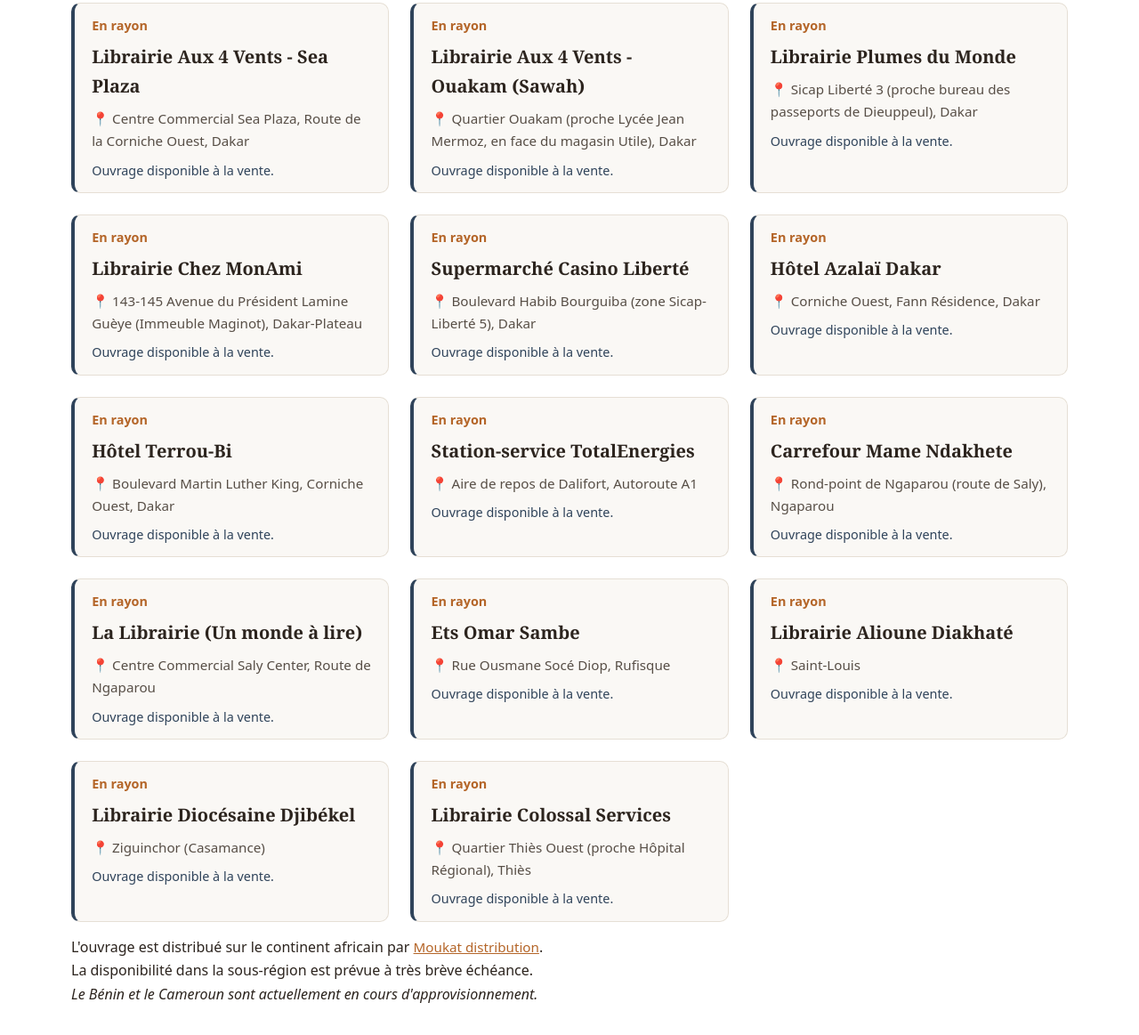
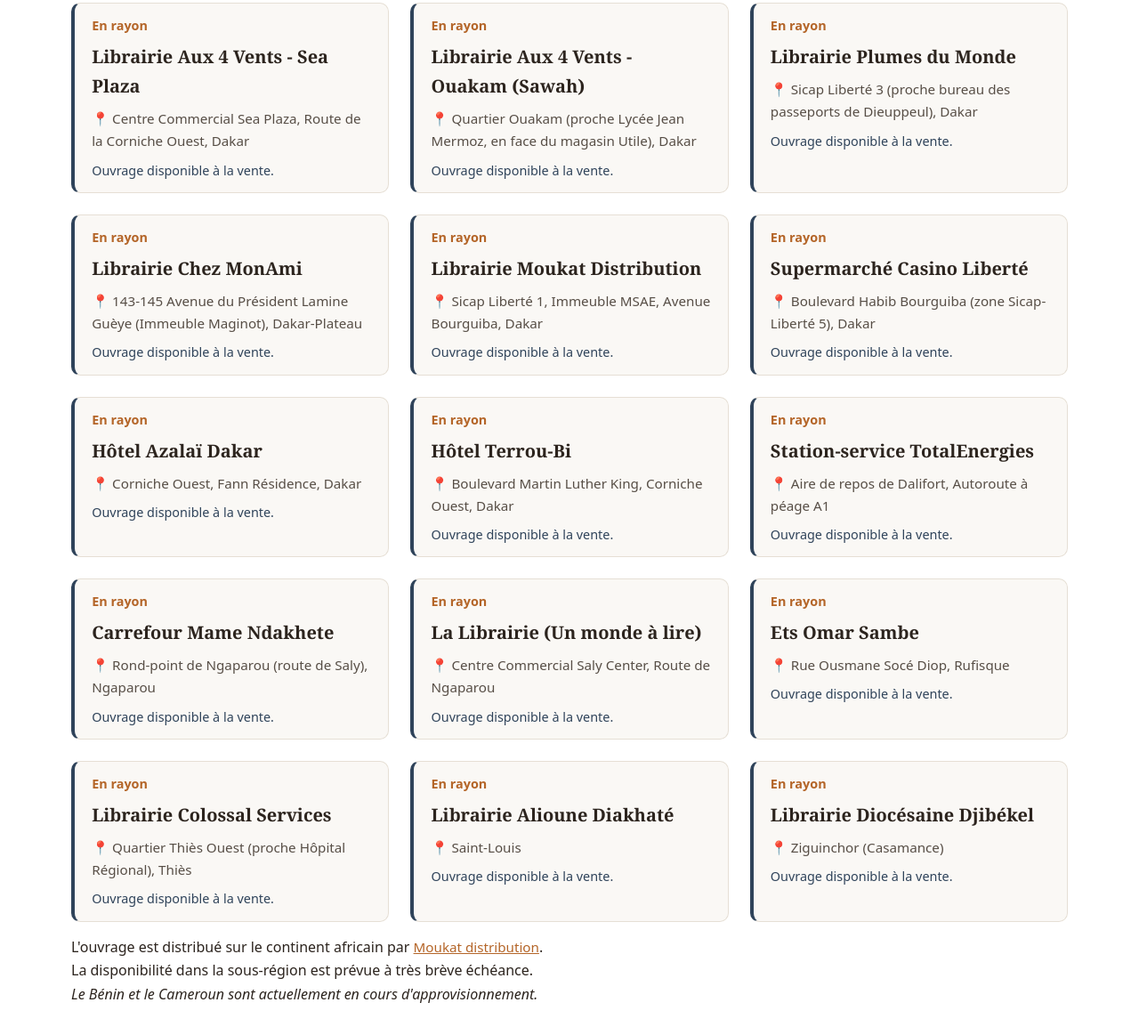
Before and after one commit to lea-leydier/lea-leydier.github.io, a plain HTML site: page index.html in a window 1280 px wide. Shown: the part 4168-5331 px from the top of the page at 89% size. Drawn offline with Linux system fonts and the light colour scheme.

Commit message:
Add files via upload

```diff
--- a/index.html
+++ b/index.html
@@ -391,6 +391,13 @@
 
           <div class="event-card">
             <div class="event-date">En rayon</div>
+            <h3>Librairie Moukat Distribution</h3>
+            <p class="event-location">📍 Sicap Liberté 1, Immeuble MSAE, Avenue Bourguiba, Dakar</p>
+            <p>Ouvrage disponible à la vente.</p>
+          </div>
+
+          <div class="event-card">
+            <div class="event-date">En rayon</div>
             <h3>Supermarché Casino Liberté</h3>
             <p class="event-location">📍 Boulevard Habib Bourguiba (zone Sicap-Liberté 5), Dakar</p>
             <p>Ouvrage disponible à la vente.</p>
@@ -413,7 +420,7 @@
           <div class="event-card">
             <div class="event-date">En rayon</div>
             <h3>Station-service TotalEnergies</h3>
-            <p class="event-location">📍 Aire de repos de Dalifort, Autoroute A1</p>
+            <p class="event-location">📍 Aire de repos de Dalifort, Autoroute à péage A1</p>
             <p>Ouvrage disponible à la vente.</p>
           </div>
 
@@ -440,6 +447,13 @@
 
           <div class="event-card">
             <div class="event-date">En rayon</div>
+            <h3>Librairie Colossal Services</h3>
+            <p class="event-location">📍 Quartier Thiès Ouest (proche Hôpital Régional), Thiès</p>
+            <p>Ouvrage disponible à la vente.</p>
+          </div>
+
+          <div class="event-card">
+            <div class="event-date">En rayon</div>
             <h3>Librairie Alioune Diakhaté</h3>
             <p class="event-location">📍 Saint-Louis</p>
             <p>Ouvrage disponible à la vente.</p>
@@ -449,13 +463,6 @@
             <div class="event-date">En rayon</div>
             <h3>Librairie Diocésaine Djibékel</h3>
             <p class="event-location">📍 Ziguinchor (Casamance)</p>
-            <p>Ouvrage disponible à la vente.</p>
-          </div>
-
-          <div class="event-card">
-            <div class="event-date">En rayon</div>
-            <h3>Librairie Colossal Services</h3>
-            <p class="event-location">📍 Quartier Thiès Ouest (proche Hôpital Régional), Thiès</p>
             <p>Ouvrage disponible à la vente.</p>
           </div>
 
```
